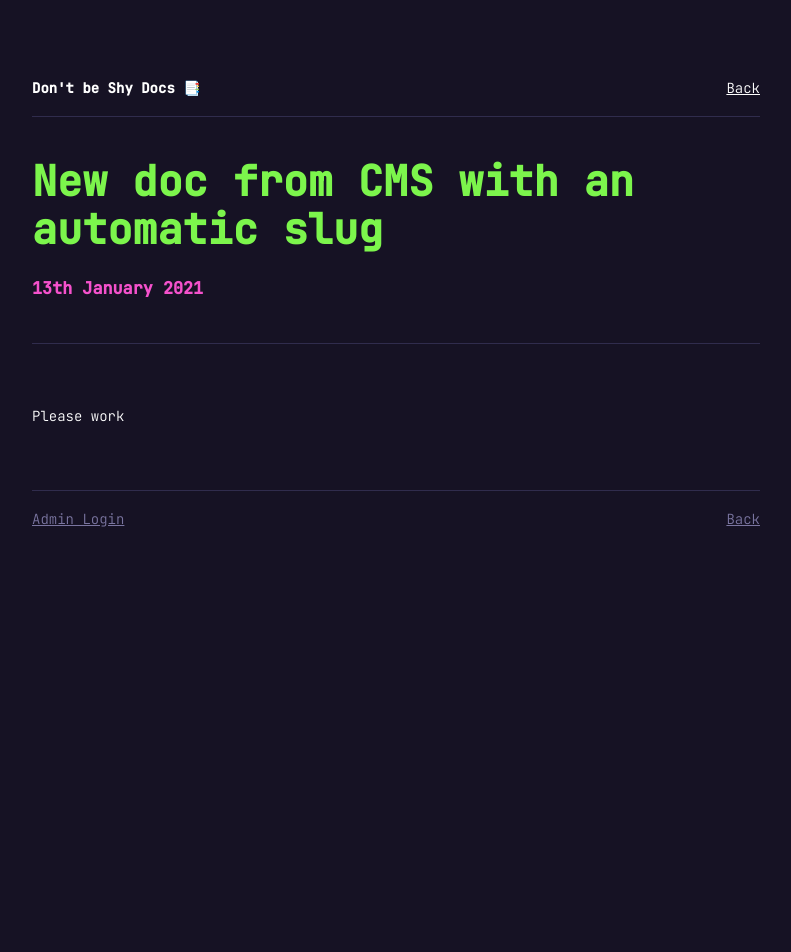
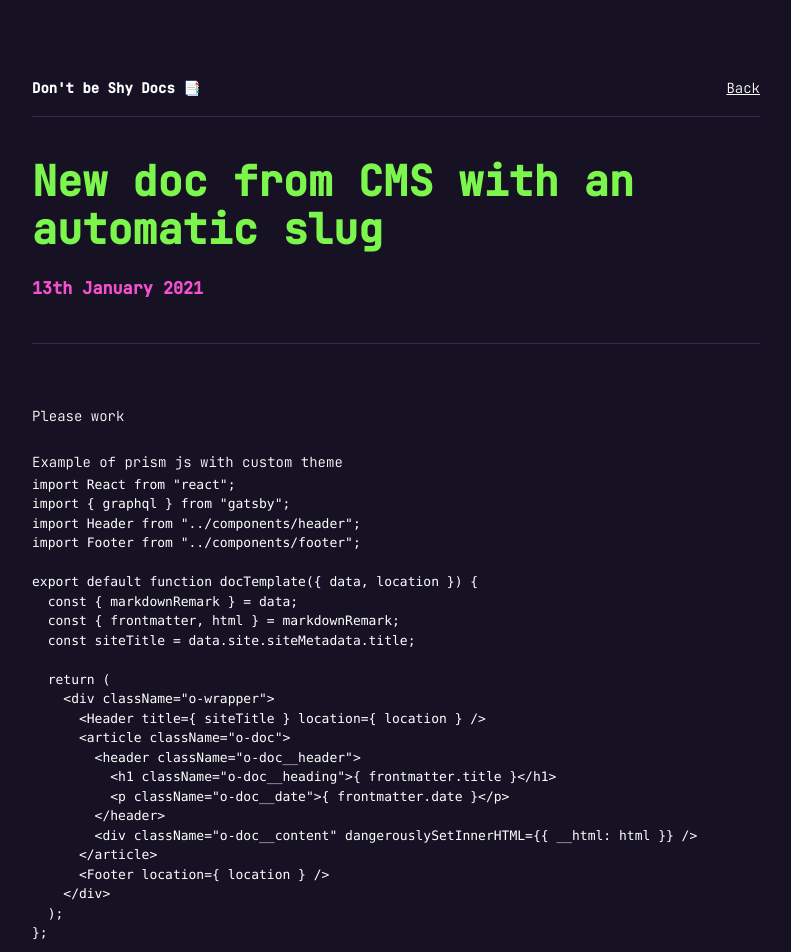
Before and after one commit to pav-swies/dbs-doc-test, a Gatsby site: page /new-doc-from-cms-with-an-automatic-slug/ in a window 1280 px wide. Shown: the top 952 px of the page, without its empty margins (244-1035 px from the left). Before the commit the page ends 800 px from the top, so only its background shows below. Built offline with nearby package versions, Linux system fonts and the light colour scheme; Gatsby itself is replaced by a stand-in of ours; some packages are replaced by stand-ins of ours; code samples lack their colours.

Commit message:
Update Docs “new-doc-from-cms-with-an-automatic-slug”

````diff
--- a/content/docs/new-doc-from-cms-with-an-automatic-slug.md
+++ b/content/docs/new-doc-from-cms-with-an-automatic-slug.md
@@ -3,3 +3,50 @@ title: New doc from CMS with an automatic slug
 date: 2021-01-13T13:28:10.396Z
 ---
 Please work
+
+Example of prism js with custom theme
+
+```javascript
+import React from "react";
+import { graphql } from "gatsby";
+import Header from "../components/header";
+import Footer from "../components/footer";
+
+export default function docTemplate({ data, location }) {
+  const { markdownRemark } = data;
+  const { frontmatter, html } = markdownRemark;
+  const siteTitle = data.site.siteMetadata.title;
+
+  return (
+    <div className="o-wrapper">
+      <Header title={ siteTitle } location={ location } />
+      <article className="o-doc">
+        <header className="o-doc__header">
+          <h1 className="o-doc__heading">{ frontmatter.title }</h1>
+          <p className="o-doc__date">{ frontmatter.date }</p>
+        </header>
+        <div className="o-doc__content" dangerouslySetInnerHTML={{ __html: html }} />
+      </article>
+      <Footer location={ location } />
+    </div>
+  );
+};
+
+export const pageQuery = graphql`
+  query ($id: String!) {
+    site {
+      siteMetadata {
+        title
+      }
+    }
+    markdownRemark(id: { eq: $id }) {
+      id
+      html
+      frontmatter {
+        title
+        date(formatString: "Do MMMM YYYY")
+      }
+    }
+  }
+`
+```
````
